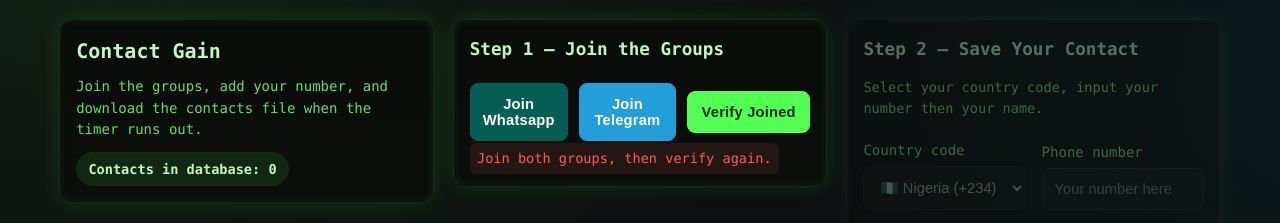
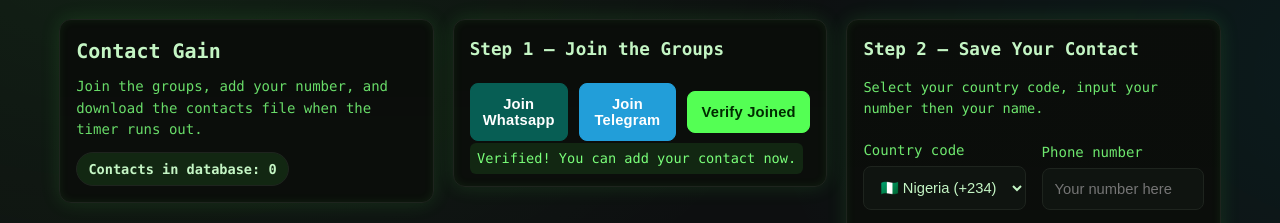
Before and after one commit to oluwaseyori/international-contact-gain, a website: page public/index.html in a window 1280 px wide. Both pictures are taken after a click on the button "Verify Joined". Shown: the top 223 px of the page. Drawn offline with Linux system fonts and the light colour scheme; no server answers.

Commit message:
Update index.html

```diff
--- a/public/index.html
+++ b/public/index.html
@@ -436,7 +436,7 @@
     verifyBtn.addEventListener('click', ()=>{
       const wa = getWa();
       const tg = getTg();
-      if (wa < 1 || tg < 1){
+      if (wa < 0 || tg < 0){
         gateMsg.innerHTML = '<span class="error">Join both groups, then verify again.</span>';
         return;
       }
```
